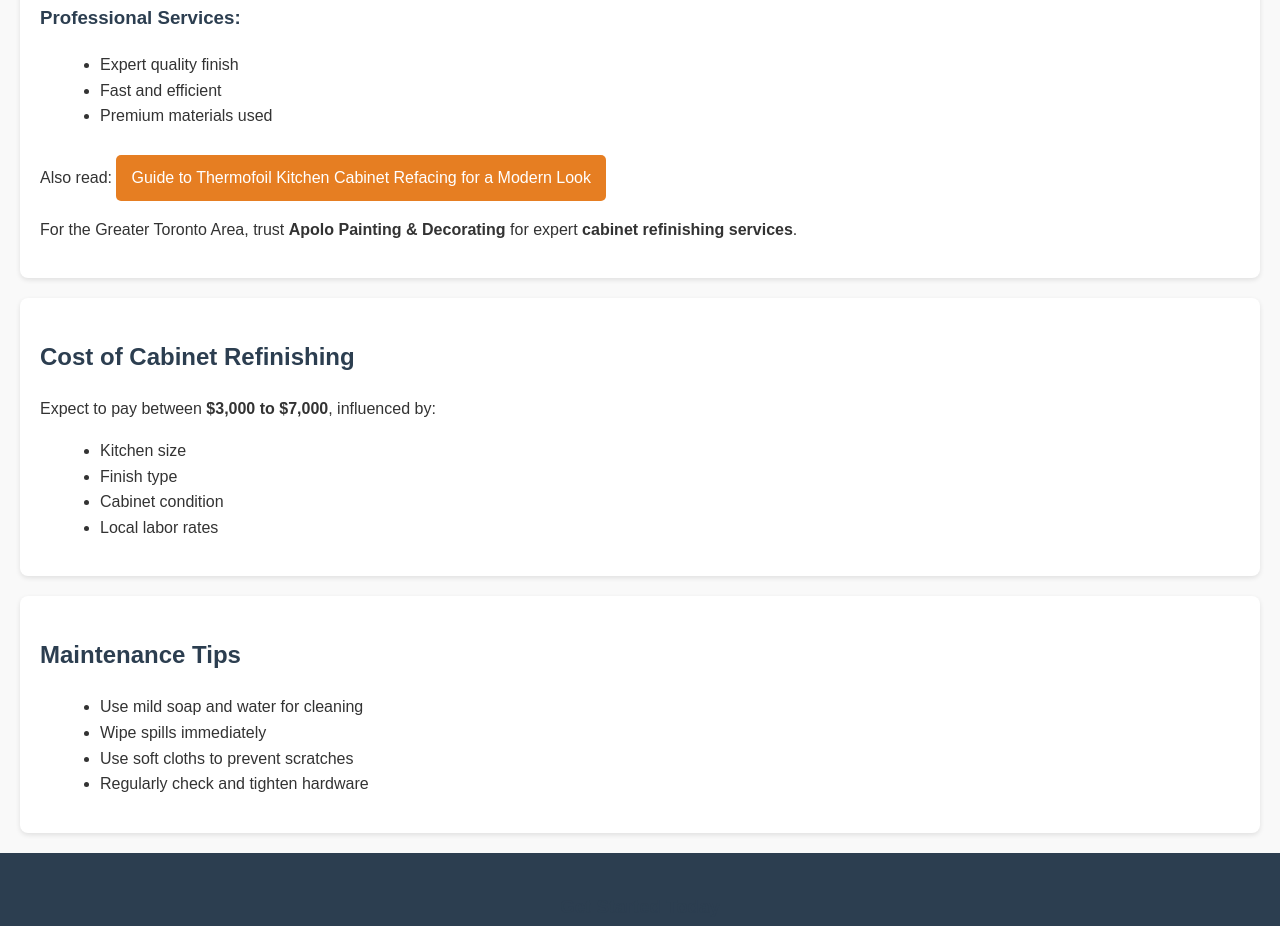
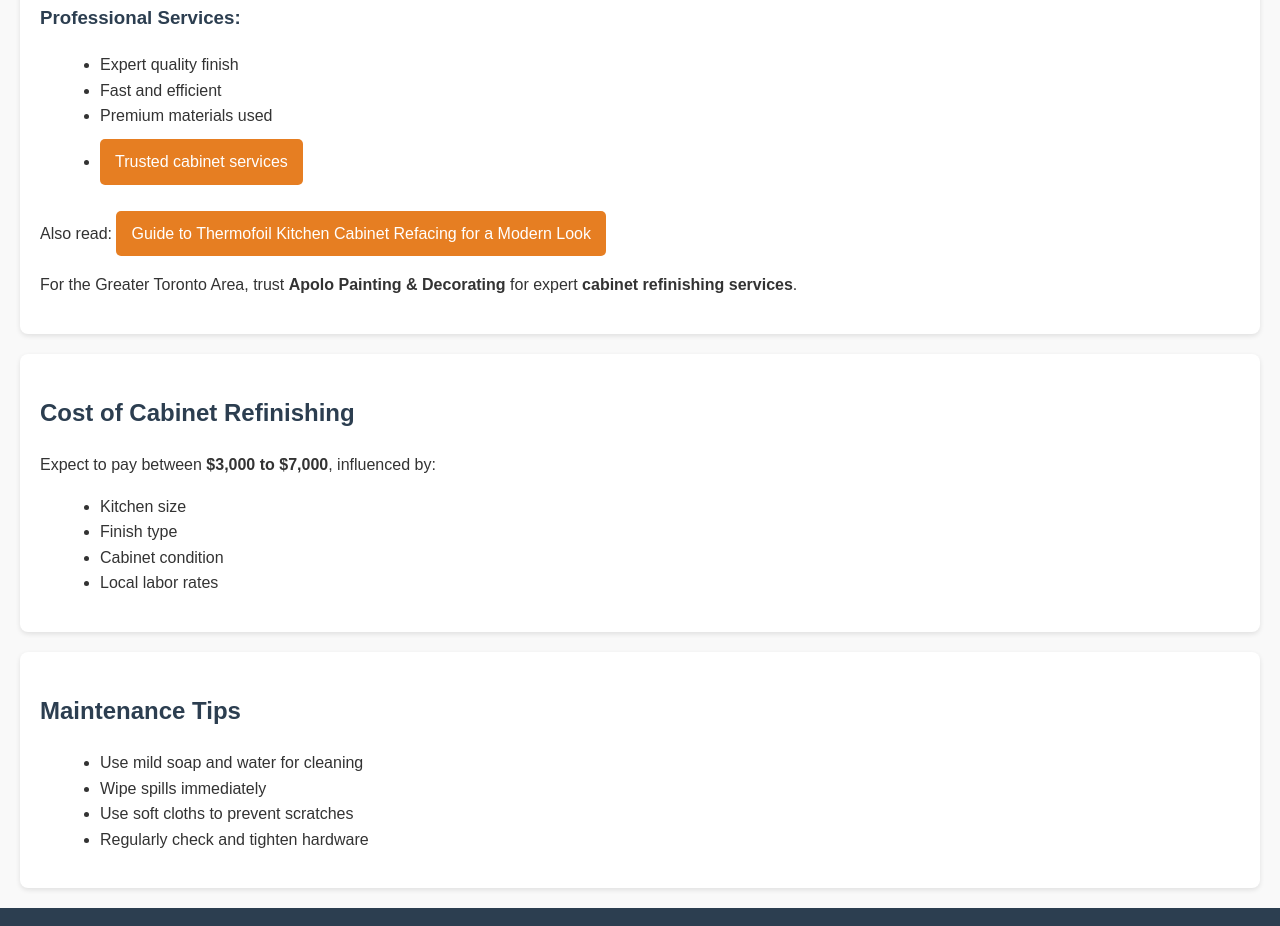
Before and after one commit to johnsonmack/what-is-kitchen-cabinet-refinishing, a plain HTML site: page index.html in a window 1280 px wide. Shown: the part 1635-2561 px from the top of the page. Drawn offline with Linux system fonts and the light colour scheme.

Commit message:
Update index.html

```diff
--- a/index.html
+++ b/index.html
@@ -108,6 +108,7 @@
         <li>Expert quality finish</li>
         <li>Fast and efficient</li>
         <li>Premium materials used</li>
+        <li><a href="https://kitchen-cabinet-refinishing.blogspot.com/2025/07/trusted-kitchen-cabinet-refinishing.html">Trusted cabinet services</a></li>
     </ul>
 <p>Also read: <a href="https://newsabout.ca/guide-to-thermofoil-kitchen-cabinet-refacing-for-a-modern-look/">Guide to Thermofoil Kitchen Cabinet Refacing for a Modern Look</a>
 
```
